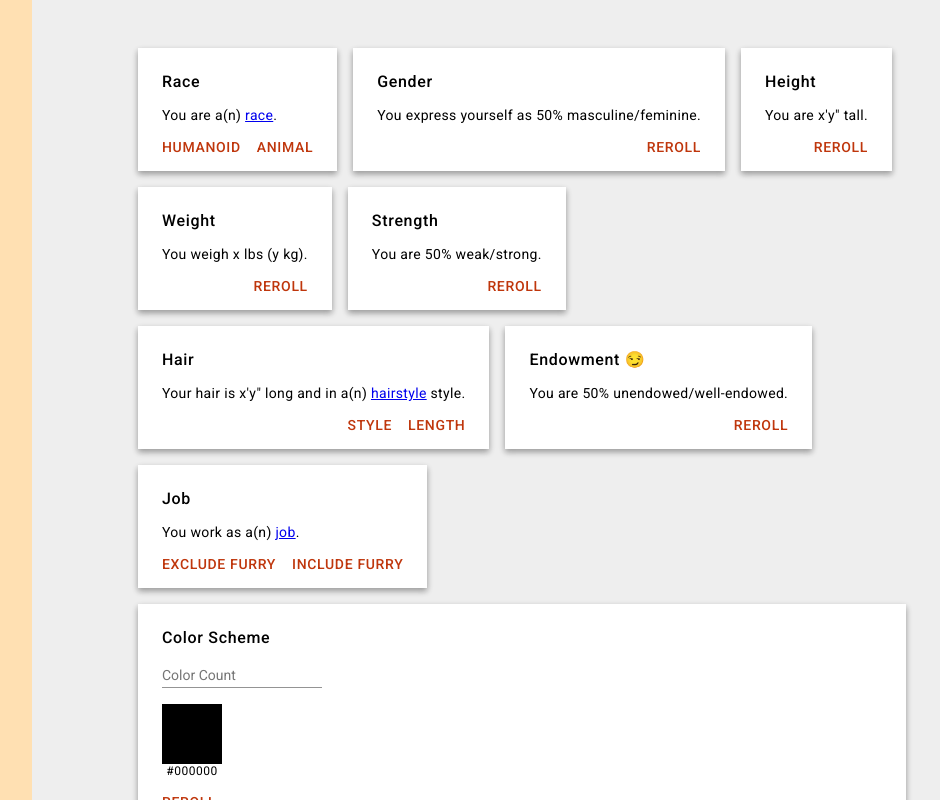
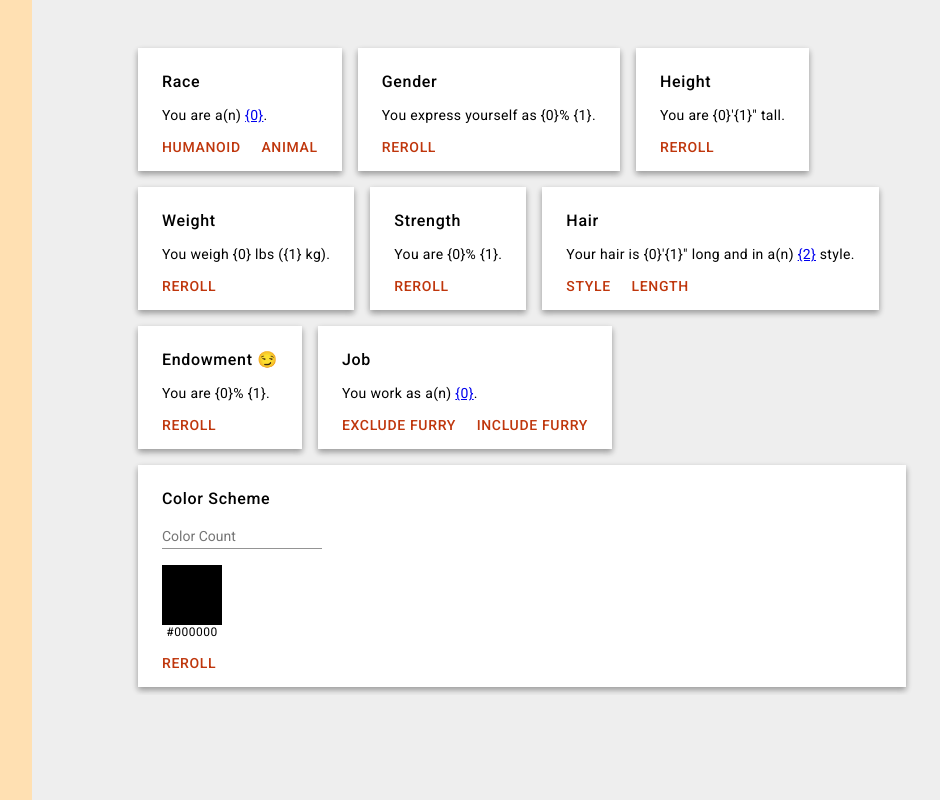
Before and after one commit to abluescarab/shingetsustudios.github.io, a plain HTML site: page index.html in a window 1280 px wide. Shown: the whole page, without its empty margins (268-1208 px from the left). Drawn offline with Linux system fonts and the light colour scheme.

Commit message:
Added IDs, changed text to include placeholders, left-aligned buttons

```diff
--- a/css/main.css
+++ b/css/main.css
@@ -96,17 +96,16 @@ h6 {
   letter-spacing: 0.5pt;
   font-weight: 500;
   border-radius: 4px;
-  float: right;
   margin: 8px 16px;
   padding: 8px;
 }
 
 .card-button:first-of-type:not(:only-of-type) {
-  margin-left: 0;
+  margin-right: 0;
 }
 
 .card-button:last-of-type:not(:only-of-type) {
-  margin-right: 0;
+  margin-left: 0;
 }
 
 .card-button:enabled {
--- a/index.html
+++ b/index.html
@@ -14,53 +14,53 @@
 
         <div id="content-container">
             <div id="content">
-                <div class="card">
+                <div class="card" id="race-card">
                     <div class="card-title"><p>Race</p></div>
-                    <div class="card-content"><p>You are a(n) <a href="#" target="_blank">race</a>.</p></div>
-                    <button class="card-button">Animal</button>
-                    <button class="card-button">Humanoid</button>
+                    <div class="card-content"><p>You are a(n) <a href="#" target="_blank">{0}</a>.</p></div>
+                    <button class="card-button" id="race-humanoid">Humanoid</button>
+                    <button class="card-button" id="race-animal">Animal</button>
                 </div>
-                <div class="card">
+                <div class="card" id="gender-card">
                     <div class="card-title"><p>Gender</p></div>
-                    <div class="card-content"><p>You express yourself as 50% masculine/feminine.</p></div>
-                    <button class="card-button">Reroll</button>
+                    <div class="card-content"><p>You express yourself as {0}% {1}.</p></div>
+                    <button class="card-button" id="gender-reroll">Reroll</button>
                 </div>
-                <div class="card">
+                <div class="card" id="height-card">
                     <div class="card-title"><p>Height</p></div>
-                    <div class="card-content"><p>You are x'y" tall.</p></div>
-                    <button class="card-button">Reroll</button>
+                    <div class="card-content"><p>You are {0}'{1}" tall.</p></div>
+                    <button class="card-button" id="height-reroll">Reroll</button>
                 </div>
-                <div class="card">
+                <div class="card" id="weight-card">
                     <div class="card-title"><p>Weight</p></div>
-                    <div class="card-content"><p>You weigh x lbs (y kg).</p></div>
-                    <button class="card-button">Reroll</button>
+                    <div class="card-content"><p>You weigh {0} lbs ({1} kg).</p></div>
+                    <button class="card-button" id="weight-reroll">Reroll</button>
                 </div>
-                <div class="card">
+                <div class="card" id="strength-card">
                     <div class="card-title"><p>Strength</p></div>
-                    <div class="card-content"><p>You are 50% weak/strong.</p></div>
-                    <button class="card-button">Reroll</button>
+                    <div class="card-content"><p>You are {0}% {1}.</p></div>
+                    <button class="card-button" id="strength-reroll">Reroll</button>
                 </div>
-                <div class="card">
+                <div class="card" id="hair-card">
                     <div class="card-title"><p>Hair</p></div>
-                    <div class="card-content"><p>Your hair is x'y" long and in a(n) <a href="#" target="_blank">hairstyle</a> style.</p></div>
-                    <button class="card-button">Length</button>
-                    <button class="card-button">Style</button>
+                    <div class="card-content"><p>Your hair is {0}'{1}" long and in a(n) <a href="#" target="_blank">{2}</a> style.</p></div>
+                    <button class="card-button" id="hair-style">Style</button>
+                    <button class="card-button" id="hair-length">Length</button>
                 </div>
-                <div class="card">
+                <div class="card" id="endowment-card">
                     <div class="card-title"><p>Endowment 😏</p></div>
-                    <div class="card-content"><p>You are 50% unendowed/well-endowed.</p></div>
-                    <button class="card-button">Reroll</button>
+                    <div class="card-content"><p>You are {0}% {1}.</p></div>
+                    <button class="card-button" id="endowment-reroll">Reroll</button>
                 </div>
-                <div class="card">
+                <div class="card" id="job-card">
                     <div class="card-title"><p>Job</p></div>
-                    <div class="card-content"><p>You work as a(n) <a href="#" target="_blank">job</a>.</p></div>
-                    <button class="card-button">Include Furry</button>
-                    <button class="card-button">Exclude Furry</button>
+                    <div class="card-content"><p>You work as a(n) <a href="#" target="_blank">{0}</a>.</p></div>
+                    <button class="card-button" id="job-exclude">Exclude Furry</button>
+                    <button class="card-button" id="job-include">Include Furry</button>
                 </div>
-                <div class="card wide-card">
+                <div class="card wide-card" id="color-scheme-card">
                     <div class="card-title"><p>Color Scheme</p></div>
                     <div class="card-content">
-                        <p><input type="number" min="1" placeholder="Color Count"/></p>
+                        <p><input id="color-box-count" type="number" min="1" placeholder="Color Count"/></p>
                         <div id="color-box-container">
                             <div class="color-box-display">
                                 <div class="color-box" id="color-box-1"></div>
@@ -68,7 +68,7 @@
                             </div>
                         </div>
                     </div>
-                    <button class="card-button">Reroll</button>
+                    <button class="card-button" id="color-scheme-reroll">Reroll</button>
                 </div>
             </div>
         </div>
```
